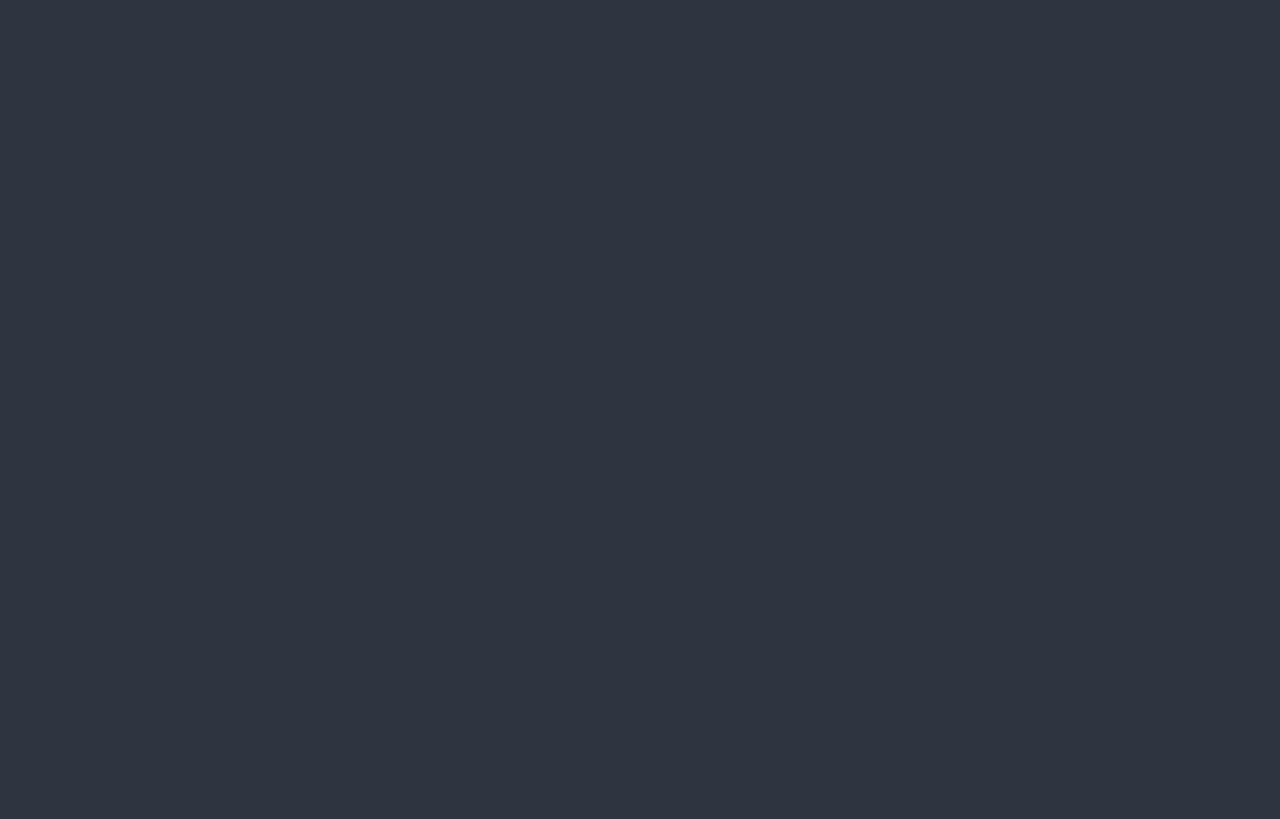
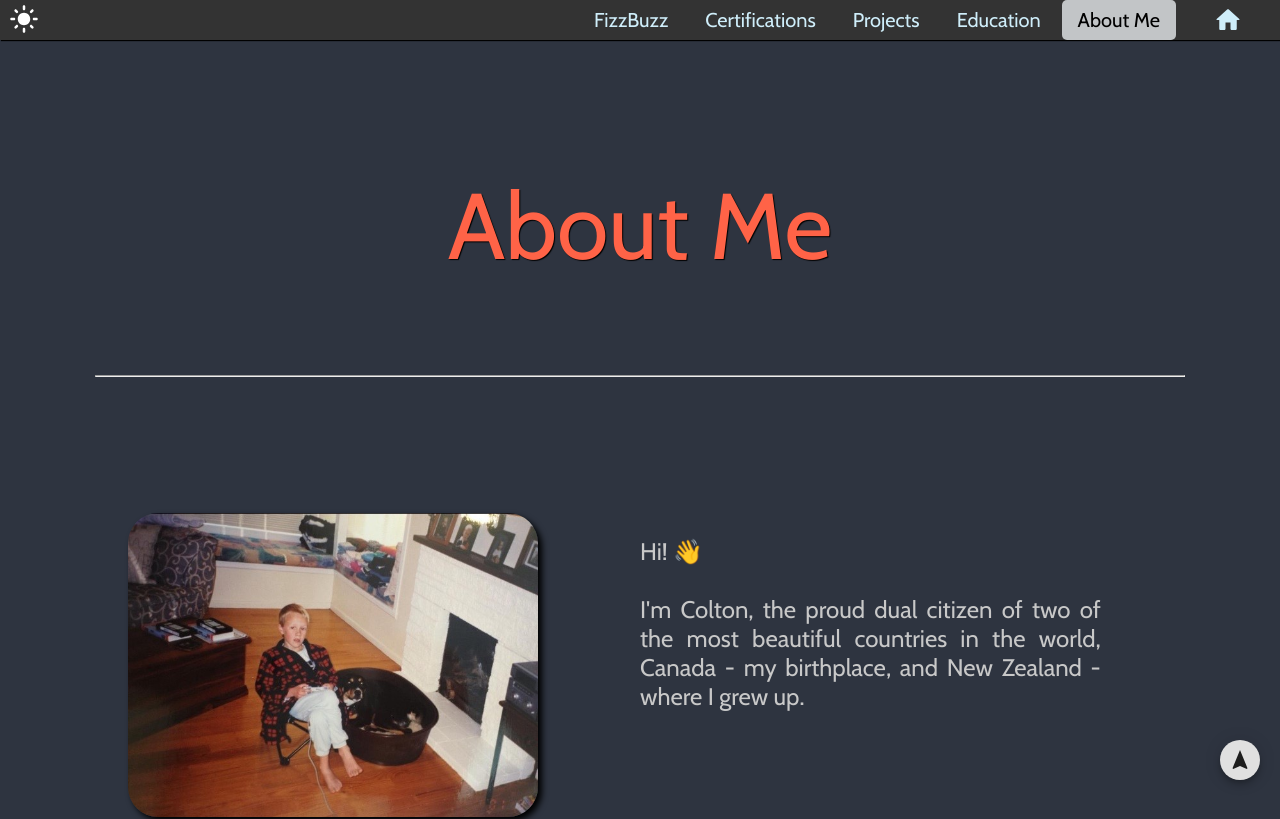
Before and after one commit to ColtonRandall/dev-portfolio, a React (Vite) app: page /dev-portfolio/aboutme in a window 1280 px wide. Before the commit this address had no page. Shown: the top 819 px of the page. Built offline with nearby package versions, Linux system fonts and the light colour scheme.

Commit message:
move AboutMe section to Navbar

```diff
--- a/src/App.jsx
+++ b/src/App.jsx
@@ -1,5 +1,6 @@
 import { Routes, Route } from "react-router-dom";
 import Home from "./pages/Home/Home";
+import AboutMe from "./pages/AboutMe/AboutMe";
 import Certificates from "./pages/Certificates/Certificates";
 import Education from "./pages/Education/Education";
 import Projects from "./pages/Projects/Projects";
@@ -9,9 +10,10 @@ function App() {
   return (
     <Routes>
       <Route path="/" element={<Home />} />
-      <Route path="/certificates" element={<Certificates />} />
+      <Route path="/aboutme" element={<AboutMe />} />
       <Route path="/education" element={<Education />} />
       <Route path="/projects" element={<Projects />}></Route>
+      <Route path="/certificates" element={<Certificates />} />
       <Route path="/fizzbuzz" element={<FizzBuzz />}></Route>
     </Routes>
   );
--- a/src/components/Navbar/Navbar.jsx
+++ b/src/components/Navbar/Navbar.jsx
@@ -17,20 +17,20 @@ function Navbar() {
           FizzBuzz
         </NavLink>
         <NavLink
+          to="/certificates"
+          className={({ isActive }) =>
+            isActive ? "nav-button active" : "nav-button"
+          }
+        >
+          Certifications
+        </NavLink>
+        <NavLink
           to="/projects"
           className={({ isActive }) =>
             isActive ? "nav-button active" : "nav-button"
           }
         >
           Projects
-        </NavLink>
-        <NavLink
-          to="/certificates"
-          className={({ isActive }) =>
-            isActive ? "nav-button active" : "nav-button"
-          }
-        >
-          Certifications
         </NavLink>
         <NavLink
           to="/education"
@@ -40,6 +40,16 @@ function Navbar() {
         >
           Education
         </NavLink>
+
+        <NavLink
+          to="/aboutme"
+          className={({ isActive }) =>
+            isActive ? "nav-button active" : "nav-button"
+          }
+        >
+          About Me
+        </NavLink>
+
         <NavLink
           to="/"
           className={({ isActive }) =>
--- a/src/components/ThemeToggle/ThemeToggle.jsx
+++ b/src/components/ThemeToggle/ThemeToggle.jsx
@@ -38,7 +38,7 @@ function ThemeToggle() {
           <LightModeIcon
             sx={{
               color: "white",
-              marginTop: 3,
+              marginTop: 2,
               position: "fixed",
               zIndex: 10,
               fontSize: 30,
@@ -53,7 +53,7 @@ function ThemeToggle() {
           <DarkModeIcon
             sx={{
               color: "#D3D3D3",
-              marginTop: 3,
+              marginTop: 2,
               position: "fixed",
               zIndex: 10,
               fontSize: 28,
--- a/src/pages/AboutMe/AboutMe.jsx
+++ b/src/pages/AboutMe/AboutMe.jsx
@@ -1,37 +1,20 @@
-import { useState, useRef } from "react";
-import BioButton from "../../components/BioButton/BioButton";
 import "./AboutMe.css";
+import Footer from "../../components/Footer/Footer";
+import UpArrow from "../../components/UpArrow/UpArrow";
+import Navbar from "../../components/Navbar/Navbar";
 
 function AboutMe() {
-  const [isVisible, setIsVisible] = useState(false);
-  const aboutMeRef = useRef(null);
-
-  const toggleAboutMe = () => {
-    setIsVisible((prev) => {
-      const newVisibility = !prev;
-
-      if (newVisibility) {
-        setTimeout(() => {
-          if (aboutMeRef.current) {
-            aboutMeRef.current.scrollIntoView({ behavior: "smooth" });
-          }
-        }, 200);
-      }
-
-      return newVisibility;
-    });
-  };
 
   return (
     <>
-      <BioButton toggleAboutMe={toggleAboutMe} isVisible={isVisible} />
+      <title>About Me</title>
 
-      {isVisible && (
-        <div
-          ref={aboutMeRef}
-          id="ABOUTME"
-          className={isVisible ? "visible" : ""}
-        >
+      <Navbar />
+
+      <p id="mainTitle">About Me</p>
+
+      <hr />
+      <div id="ABOUTME">
         <div className="aboutMeContent">
           <div className="coleNanook">
             <div id="imgTag">
@@ -47,17 +30,16 @@ function AboutMe() {
               <br />
               <br />
               I'm Colton, the proud dual citizen of two of the most beautiful
-                countries in the world, Canada - my birthplace, and New Zealand
-                - where I grew up.
+              countries in the world, Canada - my birthplace, and New Zealand -
+              where I grew up.
             </p>
           </div>
 
           <div className="Rwanda1Div">
             <p id="Rwanda1Content">
-                Fast forward to 2013. I had just finished high-school and felt
-                the need to explore the world. I wanted to do something unique,
-                only for the opportunity to volunteer in Rwanda presented
-                itself.
+              Fast forward to 2013. I had just finished high-school and felt the
+              need to explore the world. I wanted to do something unique, only
+              for the opportunity to volunteer in Rwanda presented itself.
             </p>
             <img
               src="./images/rwanda1.jpg"
@@ -77,13 +59,13 @@ function AboutMe() {
             <p id="Rwanda2Content">
               In Rwanda, I taught English at a local orphanage and a nearby
               preschool, needless to say, it was an enriching, but eye-opening
-                experience. It changed me in more ways than I ever imagined. I
-                of course, then had the urge to go back to Africa three years
-                later for more volunteer work, this time to Kenya, I taught
-                Maths and Physics at a high school in Kibera - the largest slum
-                in Africa. I also worked as a healthcare assistant deeper in the
-                slum to help local doctors treat the residents for Malaria and
-                various respiratory infections.
+              experience. It changed me in more ways than I ever imagined. I of
+              course, then had the urge to go back to Africa three years later
+              for more volunteer work, this time to Kenya, I taught Maths and
+              Physics at a high school in Kibera - the largest slum in Africa. I
+              also worked as a healthcare assistant deeper in the slum to help
+              local doctors treat the residents for Malaria and various
+              respiratory infections.
             </p>
           </div>
 
@@ -108,8 +90,8 @@ function AboutMe() {
               Biochemistry in Dunedin, New Zealand.
               <br />
               <br />
-                During my degree, Genetic Engineering and Bioinformatics played
-                a big part in the course content, along with the treatment of
+              During my degree, Genetic Engineering and Bioinformatics played a
+              big part in the course content, along with the treatment of
               cancer. We breifly played around with R and Python scripting,
               which was my first introduction to programming, which I took an
               interest in. The only complicating factor? At the end of my
@@ -130,16 +112,16 @@ function AboutMe() {
           {/* <!-- FLYING  --> */}
           <div className="flyingDiv">
             <p id="flyingContent">
-                As a kid, flying was always one of those deep-seeded passions
-                that I never really expected I'd pursue, but the combination of
-                the intro flight in 2018, and a shortage of pilots, triggered an
+              As a kid, flying was always one of those deep-seeded passions that
+              I never really expected I'd pursue, but the combination of the
+              intro flight in 2018, and a shortage of pilots, triggered an
               interest in giving it a go. I enrolled in a full-time course in
               2019 to chase the path of being a pilot.
               <br />
               <br />
-                Once I got my private license (PPL), Covid-19 hit the world.
-                This global event and it's inevitable impact on the Aviation
-                industry forced me to step back and reconsider this path.
+              Once I got my private license (PPL), Covid-19 hit the world. This
+              global event and it's inevitable impact on the Aviation industry
+              forced me to step back and reconsider this path.
             </p>
             <img
               src="./images/flying.JPG"
@@ -152,33 +134,33 @@ function AboutMe() {
             <img src="./images/xero.jpg" id="xeroIMG" title="Xero" />
             <p id="xeroContent">
               During lockdown, I wanted to be as productive as possible, and
-                fell back on honing in on my interest in Programming that
-                sparked while doing Bioinformatics. I tried to learn as much web
+              fell back on honing in on my interest in Programming that sparked
+              while doing Bioinformatics. I tried to learn as much web
               development technologies as possible, which continued to become
-                more and more interesting the better I got. Once lockdown ended,
-                I managed to secure myself three part-time jobs as a
-                Bioinformatics Research Assistant. These jobs allowed me to dive
-                into more practical programming, while continuing to progress
-                through the online courses, and slowly updated my GitHub profile
-                with small projects.
+              more and more interesting the better I got. Once lockdown ended, I
+              managed to secure myself three part-time jobs as a Bioinformatics
+              Research Assistant. These jobs allowed me to dive into more
+              practical programming, while continuing to progress through the
+              online courses, and slowly updated my GitHub profile with small
+              projects.
               <br />
               <br />
-                I decided some formal programming training would benefit me
-                moving forward, so I enrolled in the Postgraduate Certificate in
+              I decided some formal programming training would benefit me moving
+              forward, so I enrolled in the Postgraduate Certificate in
               Information Technology (PGCertIT) at Auckland University, which
-                was a condensed period of both theory, and hands-on experience
-                in Web Development technologies (HTML, CSS, JavaScript, Node.js,
-                SQL) and Object Oriented Programming in Java. In this course, I
-                achieved two 'Certificate of Outstanding Achievement' awards,
-                and qualified for the Masters of Information Technology
-                (MInfoTech), where I specialised in Software Development and
-                Health Informatics.
+              was a condensed period of both theory, and hands-on experience in
+              Web Development technologies (HTML, CSS, JavaScript, Node.js, SQL)
+              and Object Oriented Programming in Java. In this course, I
+              achieved two 'Certificate of Outstanding Achievement' awards, and
+              qualified for the Masters of Information Technology (MInfoTech),
+              where I specialised in Software Development and Health
+              Informatics.
               <br />
               <br />
-                Through this, I managed to get multiple offers from companies
-                for a summer internship and I ended up accepting one at Xero. I
-                worked hard enough to ask to stay on as a Graduate Engineer,
-                which was approved!
+              Through this, I managed to get multiple offers from companies for
+              a summer internship and I ended up accepting one at Xero. I worked
+              hard enough to ask to stay on as a Graduate Engineer, which was
+              approved!
               <br />
               From the Graduate program at Xero I eventually got promoted to
               Associate Engineer, and a year later got promoted to an
@@ -188,13 +170,10 @@ function AboutMe() {
             </p>
           </div>
         </div>
-
-          <br />
+      </div>
       <hr />
-          <br />
-          <br />
-        </div>
-      )}
+      <UpArrow />
+      <Footer />
     </>
   );
 }
--- a/src/pages/FizzBuzz/FizzBuzz.jsx
+++ b/src/pages/FizzBuzz/FizzBuzz.jsx
@@ -79,7 +79,6 @@ function FizzBuzz() {
       <Box
         component="form"
         sx={{
-          justifyContent: "center",
           textAlign: "center",
           marginTop: 5,
         }}
@@ -107,7 +106,6 @@ function FizzBuzz() {
           marginTop: 50,
           marginLeft: 200,
           marginRight: 200,
-          paddingBottom: 200,
         }}
       >
         {submittedText}
```
Lines whose indentation alone changed are shown as unchanged.
